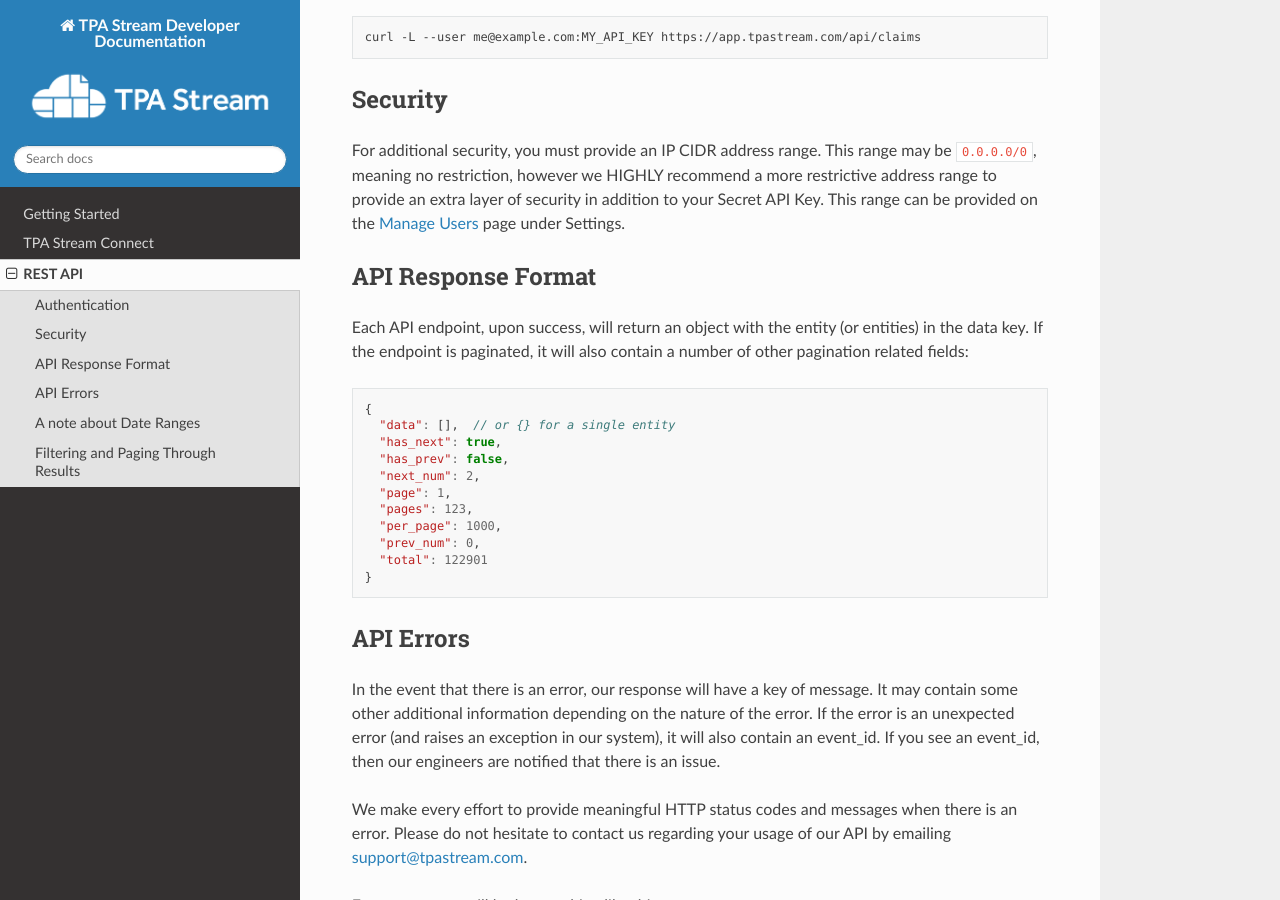
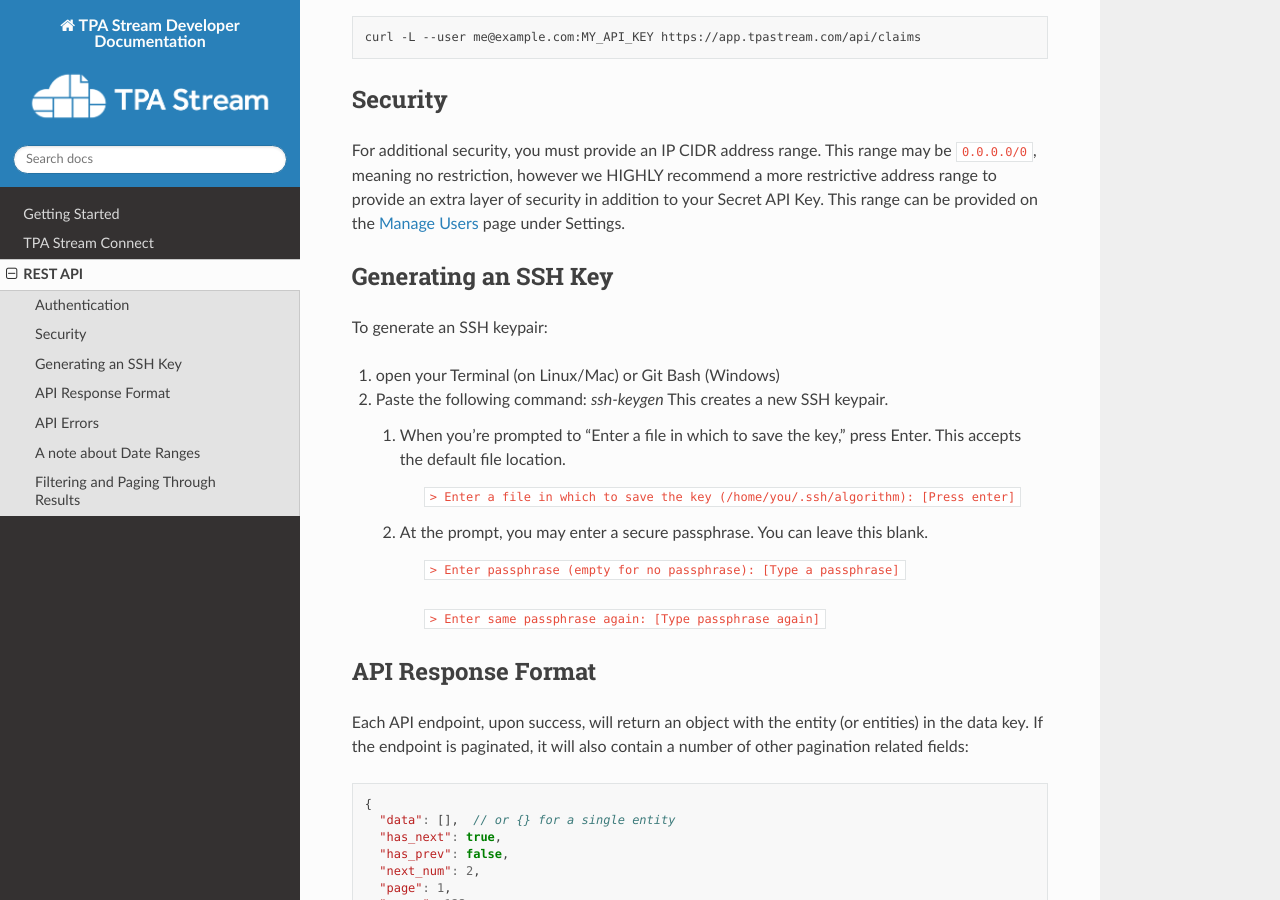
Before and after one commit to TPAStream/developer-docs, a Sphinx documentation site: the page built from source/api.rst, in a window 1280 px wide and 900 px high, scrolled down 440 px. Built offline with Sphinx 7.4.7 and the Read the Docs theme 2.0.0, drawn with Linux system fonts in a browser that asks for light colours; some of the changed text lies outside the part shown.

Commit message:
add ssh-keygen instructions

```diff
--- a/source/api.rst
+++ b/source/api.rst
@@ -27,6 +27,29 @@
 meaning no restriction, however we HIGHLY recommend a more restrictive address range to provide
 an extra layer of security in addition to your Secret API Key. This range can be provided on the
 `Manage Users <https://app.tpastream.com/settings/users>`_ page under Settings.
+
+
+
+---------------------
+Generating an SSH Key
+---------------------
+
+To generate an SSH keypair:
+
+1. open your Terminal (on Linux/Mac) or Git Bash (Windows)
+2. Paste the following command:  `ssh-keygen`
+   This creates a new SSH keypair.
+
+   1. When you're prompted to "Enter a file in which to save the key," press Enter. This accepts the default file location.
+
+        ``> Enter a file in which to save the key (/home/you/.ssh/algorithm): [Press enter]``
+
+   2. At the prompt, you may enter a secure passphrase. You can leave this blank.
+
+
+        ``> Enter passphrase (empty for no passphrase): [Type a passphrase]``
+
+        ``> Enter same passphrase again: [Type passphrase again]``
 
 
 -------------------
```
Also changed, not shown: other parts of source/api.rst (+0 -14 lines).
